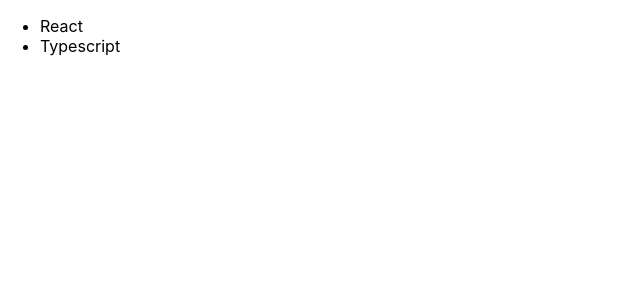
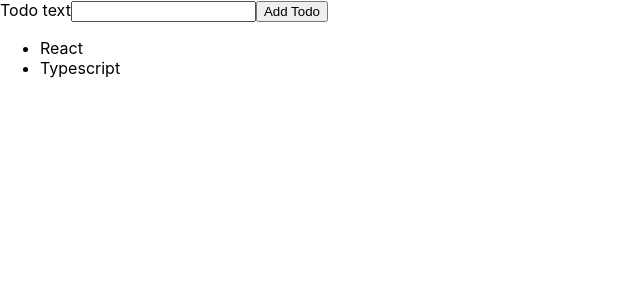
Before and after one commit to daracoo/todo-react, a React (Create React App) app: page / in a window 1280 px wide. Shown: the top 300 px of the page, without its empty margins (0-640 px from the left). Built offline with nearby package versions, Linux system fonts and the light colour scheme.

Commit message:
Added ref

```diff
--- a/src/App.tsx
+++ b/src/App.tsx
@@ -1,3 +1,4 @@
+import NewTodo from './components/NewTodo';
 import Todos from './components/Todos';
 import Todo from './models/todo'
 
@@ -9,6 +10,7 @@
 
   return (
     <div>
+      <NewTodo />
       <Todos items={todos} />
     </div>
   );
--- a/src/components/NewTodo.tsx
+++ b/src/components/NewTodo.tsx
@@ -1,11 +1,24 @@
+import { useRef } from "react";
+
 const NewTodo = () => {
+
+    const todoTextInputRef = useRef<HTMLInputElement>(null);
+
     const submitHandler = (event: React.FormEvent) => { // since it's for form we use FormEvent, if we have onClick -> MouseEvent
         event.preventDefault();
+
+        const enteredText = todoTextInputRef.current?.value
+
+        if(enteredText?.trim().length === 0){
+            return;
+        }
+
+
     }
 
     return <form onSubmit={submitHandler}>
         <label htmlFor="text">Todo text</label>
-        <input type="text" id="text"/>
+        <input type="text" id="text" ref={todoTextInputRef}/>
         <button>Add Todo</button>
     </form>
 }
```
